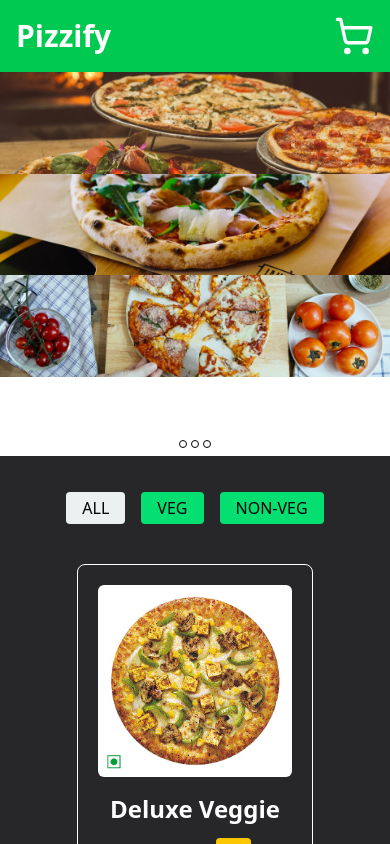
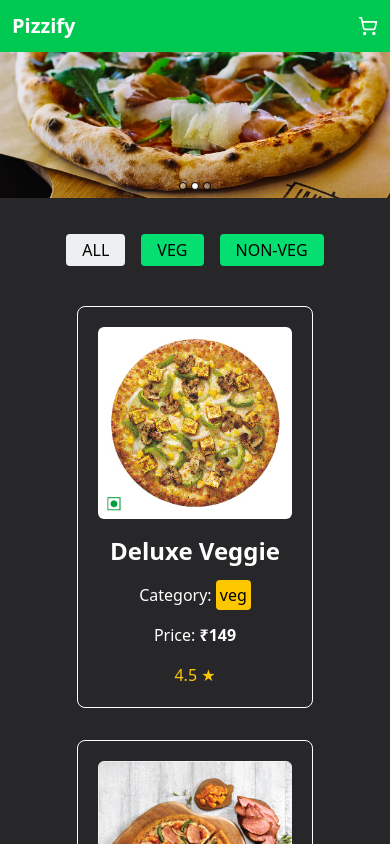
Before and after one commit to mk-manishkumar/pizzify, a React (Vite) app: page / in a window 390 px wide. Shown: the top 844 px of the page. Built offline with nearby package versions, Linux system fonts and the light colour scheme.

Commit message:
complete carousel

```diff
--- a/src/components/HomeComponents/Carousel.tsx
+++ b/src/components/HomeComponents/Carousel.tsx
@@ -1,38 +1,40 @@
-import  { useState, useEffect } from "react";
+import { useState, useEffect } from "react";
 
 const carouselImages = ["/carouselImages/carousel-1.jpg", "/carouselImages/carousel-2.jpg", "/carouselImages/carousel-3.jpg"];
 
 export const Carousel = () => {
   const [current, setCurrent] = useState(0);
 
+  const prevSlide = () => setCurrent((prev) => (prev === 0 ? carouselImages.length - 1 : prev - 1));
+  const nextSlide = () => setCurrent((prev) => (prev === carouselImages.length - 1 ? 0 : prev + 1));
+  const goToSlide = (index: number) => setCurrent(index);
+
   useEffect(() => {
-
-  }, [])
-
-
-
+    const interval = setInterval(nextSlide, 5000);
+    return () => clearInterval(interval);
+  }, []);
 
   return (
-    <div className="relative w-full mx-auto h-96 overflow-hidden">
-      {carouselImages.map((image) => (
-        <div key={image} className="w-full  transition-opacity duration-500 ease-in-out">
-          <img src={image} alt={`Carousel`} className="w-full h-auto object-cover" />
+    <div className="relative w-full md:aspect-[16/5] aspect-[16/6] overflow-hidden">
+      {carouselImages.map((image, index) => (
+        <div key={image} className={`absolute inset-0 transition-opacity duration-700 ease-in-out ${index === current ? "opacity-100 z-10" : "opacity-0 z-0"}`}>
+          <img src={image} alt={`Slide ${index + 1}`} className="w-full h-auto object-cover" style={{ objectFit: "cover", width: "100%", height: "100%" }} />
         </div>
       ))}
 
       {/* Controls */}
-      <button className="absolute top-1/2 left-2 md:left-4 -translate-y-1/2 bg-black/50 hover:bg-black/70 text-white p-2 rounded-full z-20 hidden md:block" aria-label="Previous Slide">
+      <button onClick={prevSlide} className="absolute top-1/2 left-2 md:left-4 -translate-y-1/2 bg-black/50 hover:bg-black/70 text-white p-2 rounded-full z-20 hidden md:block" aria-label="Previous Slide">
         ‹
       </button>
 
-      <button className="absolute top-1/2 right-2 md:right-4 -translate-y-1/2 bg-black/50 hover:bg-black/70 text-white p-2 rounded-full z-20 hidden md:block" aria-label="Next Slide">
+      <button onClick={nextSlide} className="absolute top-1/2 right-2 md:right-4 -translate-y-1/2 bg-black/50 hover:bg-black/70 text-white p-2 rounded-full z-20 hidden md:block" aria-label="Next Slide">
         ›
       </button>
 
       {/* Indicators */}
       <div className="absolute bottom-2 sm:bottom-4 left-1/2 -translate-x-1/2 flex gap-1 sm:gap-2 z-20">
         {carouselImages.map((img, index) => (
-          <button key={img} className={`w-2 h-2 sm:w-3 sm:h-3 rounded-full border ${index === current ? "bg-white" : "bg-white/40"}`} />
+          <button key={img} onClick={() => goToSlide(index)} className={`w-2 h-2 sm:w-3 sm:h-3 rounded-full border ${index === current ? "bg-white" : "bg-white/40"}`} />
         ))}
       </div>
     </div>
--- a/src/components/SharedComponents/Navbar.tsx
+++ b/src/components/SharedComponents/Navbar.tsx
@@ -1,16 +1,16 @@
-import { ShoppingCart } from 'lucide-react';
-import { Link } from 'react-router-dom';
+import { ShoppingCart } from "lucide-react";
+import { Link } from "react-router-dom";
 
 export const Navbar = () => {
   return (
-    <div className="bg-green-500 text-white p-4 flex justify-between items-center">
+    <div className="bg-green-500 text-white p-3 md:p-4 flex justify-between items-center">
       <div>
-        <Link to={"/"} className="text-3xl font-bold md:ml-32 cursor-pointer">
+        <Link to={"/"} className="text-xl md:text-3xl font-bold md:ml-32 cursor-pointer">
           Pizzify
         </Link>
       </div>
       <div>
-        <ShoppingCart size={40} className="md:mr-32 cursor-pointer" />
+        <ShoppingCart className="md:mr-32 cursor-pointer w-5 h-5 md:w-10 md:h-10" />
       </div>
     </div>
   );
```
